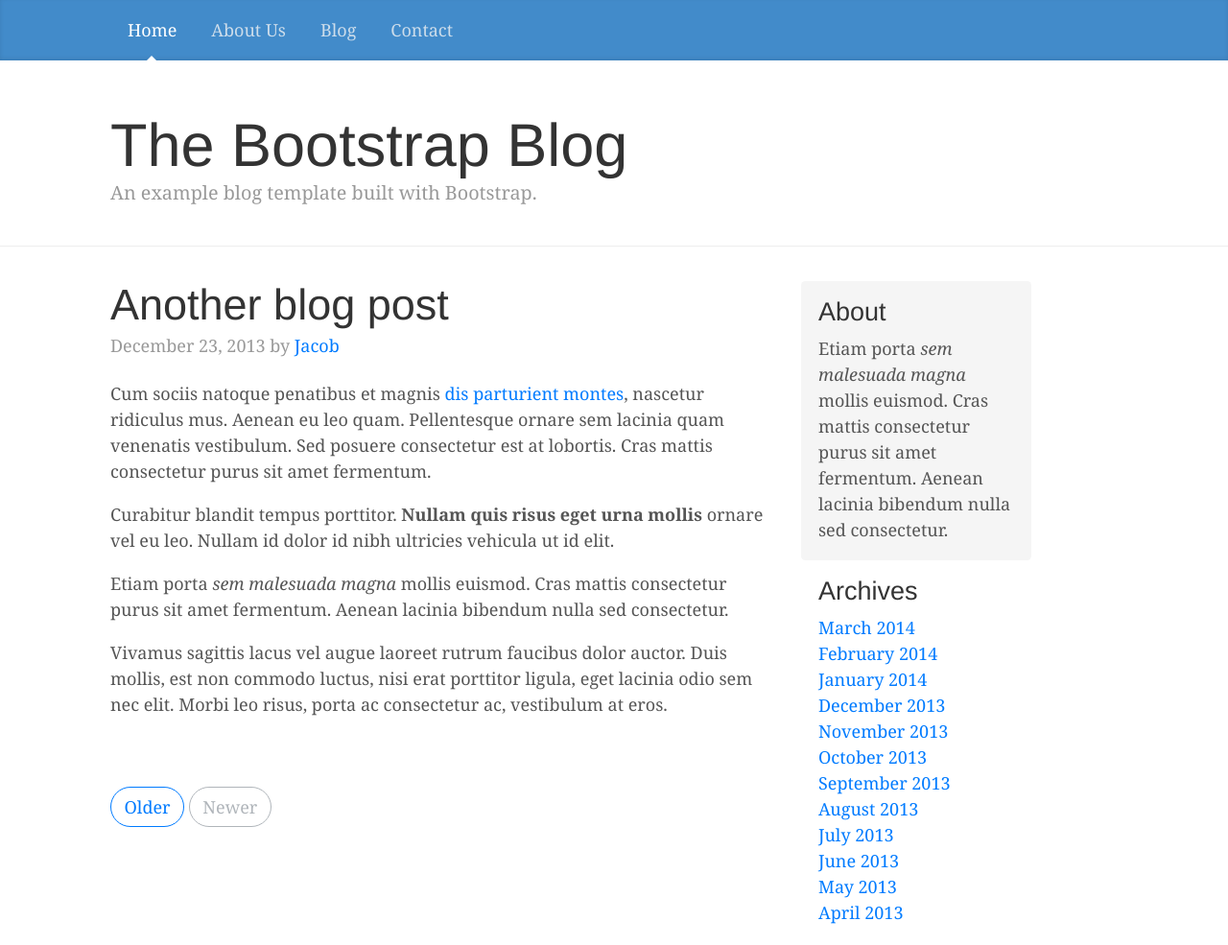
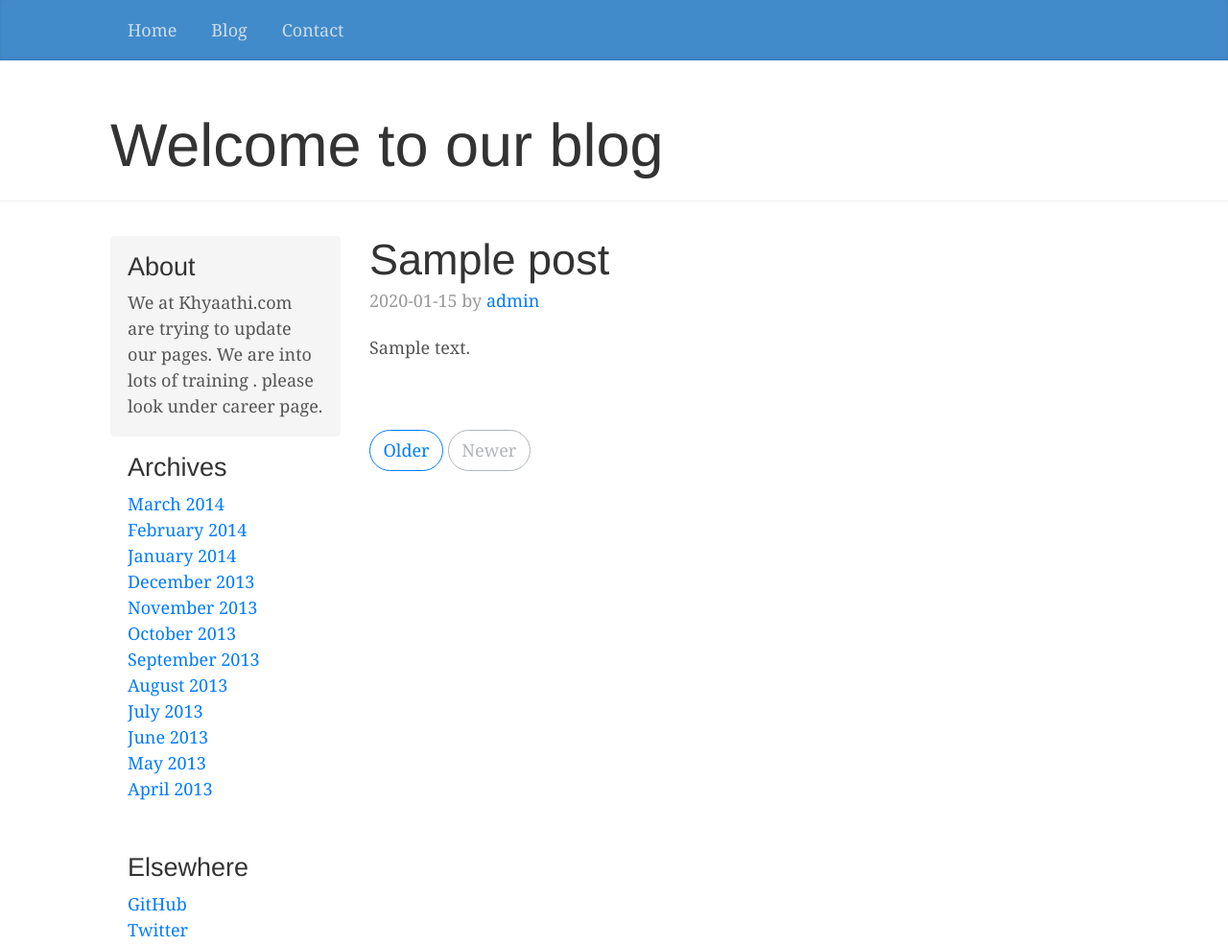
Before and after one commit to tuxfux-hlp-notes/Django-notes, a Django app: page /blog/ in a window 1280 px wide. Shown: the top 985 px of the page at 96% size. Run offline with Django 3.2, Linux system fonts and the light colour scheme; data comes from the database, SQL or seed files in the repository; tables that the repository leaves empty hold one stand-in row (values such as "Sample post"); some libraries are stand-ins or nearby versions.

Commit message:
Bootstrap-day2

```diff
--- a/Batch-204/src/blog/urls.py
+++ b/Batch-204/src/blog/urls.py
@@ -4,11 +4,11 @@
 
 
 urlpatterns = [
-    # url(r'^$', BlogData, name='blogdata'),
+    url(r'^blogdata', BlogData, name='blogdata'),
     url(r'^$', home, name='home'),
     # url(r'^test/', TestHello, name='Hello'),
     # url(r'^testme/', StaticHello, name='StaticHello'),
-    url(r'^contact/',contact,name='contact'),
+    url(r'^contactme/',contact,name='contact'),
     url(r'^thanks/',Thanks,name='thanks'),
     url(r'^post/',BlogInsert,name='blog')
 ]
--- a/Batch-204/src/blog/views.py
+++ b/Batch-204/src/blog/views.py
@@ -35,7 +35,7 @@
 # https://docs.djangoproject.com/en/1.11/topics/email/
 
 def home(request):
-	context = {}
+	context = {'blogdb': Post.objects.all()}
 	return render(request,'home.html',context)
 
 
@@ -88,6 +88,10 @@
 	context = {'blogdb': Post.objects.all() }    # select * from post;
 	return render(request,'blog/blog_data.html',context)
 
+# # Thank you
+# def Thanks(request):
+# 	return HttpResponse("Thank you and Have a great day!!!")
+
 # Thank you
 def Thanks(request):
-	return HttpResponse("Thank you and Have a great day!!!")
+	return render(request,'blog/thankyou.html',context={})
--- a/Batch-204/src/mysite/settings.py
+++ b/Batch-204/src/mysite/settings.py
@@ -38,8 +38,11 @@
     'django.contrib.sessions',
     'django.contrib.messages',
     'django.contrib.staticfiles',
+    # custome apps
     'check_app',
     'blog',
+    # third party apps
+    'crispy_forms',
 
 )
 
--- a/Batch-204/src/templates/base.html
+++ b/Batch-204/src/templates/base.html
@@ -1,15 +1,18 @@
 <!DOCTYPE html>
 <html lang="en">
+
+<head>
+{% block 'title' %}  {% endblock %}
 {% include 'bootstrap/head.html' %}
+</head>
 
   <body>
 {% include 'bootstrap/navbar.html' %}
 
     <div class="blog-header">
       <div class="container">
-        <h1 class="blog-title">The Bootstrap Blog</h1>
-        <p class="lead blog-description">An example blog template built with Bootstrap.</p>
-      </div>
+        <h1 class="blog-title">{% block 'header' %}  {% endblock %}</h1>
+       </div>
     </div>
 
     <div class="container">
@@ -18,7 +21,7 @@
 
 
             {% block 'content' %}  {% endblock %}
-            {% include 'bootstrap/sidebar.html' %}
+
 
       </div><!-- /.row -->
 
--- a/Batch-204/src/templates/bootstrap/head.html
+++ b/Batch-204/src/templates/bootstrap/head.html
@@ -1,12 +1,10 @@
 {% load staticfiles %}
-  <head>
+
     <meta charset="utf-8">
     <meta name="viewport" content="width=device-width, initial-scale=1, shrink-to-fit=no">
     <meta name="description" content="">
     <meta name="author" content="">
     <link rel="icon" href="../../../../favicon.ico">
-
-    <title>Blog Template for Bootstrap</title>
 
     <!-- Bootstrap core CSS -->
 <!--     <link href="../../../../dist/css/bootstrap.min.css" rel="stylesheet"> -->
@@ -15,4 +13,3 @@
     <!-- Custom styles for this template -->
     <!-- <link href="blog.css" rel="stylesheet"> -->
     <link href={% static 'css/blog.css' %} rel="stylesheet">
-  </head>
--- a/Batch-204/src/templates/bootstrap/navbar.html
+++ b/Batch-204/src/templates/bootstrap/navbar.html
@@ -1,10 +1,9 @@
     <div class="blog-masthead">
       <div class="container">
         <nav class="nav">
-          <a class="nav-link active" href="#">Home</a>
-          <a class="nav-link" href="#">About Us</a>
-           <a class="nav-link" href="#">Blog</a>
-          <a class="nav-link" href="#">Contact</a>
+          <a class="nav-link" href="{% url 'home' %}">Home</a>
+          <a class="nav-link" href="{% url 'blog' %}">Blog</a>
+          <a class="nav-link" href="{% url 'contact' %}">Contact</a>
         </nav>
       </div>
     </div>
--- a/Batch-204/src/templates/bootstrap/sidebar.html
+++ b/Batch-204/src/templates/bootstrap/sidebar.html
@@ -1,7 +1,8 @@
         <div class="col-sm-3 offset-sm-1 blog-sidebar">
           <div class="sidebar-module sidebar-module-inset">
             <h4>About</h4>
-            <p>Etiam porta <em>sem malesuada magna</em> mollis euismod. Cras mattis consectetur purus sit amet fermentum. Aenean lacinia bibendum nulla sed consectetur.</p>
+            <p> We at Khyaathi.com are trying to update our pages. We are into lots of training . please look under
+              career page.</p>
           </div>
           <div class="sidebar-module">
             <h4>Archives</h4>
--- a/Batch-204/src/templates/home.html
+++ b/Batch-204/src/templates/home.html
@@ -1,21 +1,24 @@
 {% extends 'base.html' %}
 
+{% block 'title' %}  <title> Welcome to our Blog </title> {% endblock %}
+{% block 'header' %} Welcome to our blog {% endblock %}
+
 {% block 'content' %}
+
+{% include 'bootstrap/sidebar.html' %}
+
  <div class="col-sm-8 blog-main">
 
+{% for value in blogdb %}
           <div class="blog-post">
-            <h2 class="blog-post-title">Another blog post</h2>
-            <p class="blog-post-meta">December 23, 2013 by <a href="#">Jacob</a></p>
+            <h2 class="blog-post-title">{{ value.title }}</h2>
+            <p class="blog-post-meta">{{ value.created_date | date:"Y-m-d" }} by <a href="#">{{ value.author }}</a></p>
+            <p>
+                {{ value.text}}
+            </p>
 
-            <p>Cum sociis natoque penatibus et magnis <a href="#">dis parturient montes</a>, nascetur ridiculus mus. Aenean eu leo quam. Pellentesque ornare sem lacinia quam venenatis vestibulum. Sed posuere consectetur est at lobortis. Cras mattis consectetur purus sit amet fermentum.</p>
-            <blockquote>
-              <p>Curabitur blandit tempus porttitor. <strong>Nullam quis risus eget urna mollis</strong> ornare vel eu leo. Nullam id dolor id nibh ultricies vehicula ut id elit.</p>
-            </blockquote>
-            <p>Etiam porta <em>sem malesuada magna</em> mollis euismod. Cras mattis consectetur purus sit amet fermentum. Aenean lacinia bibendum nulla sed consectetur.</p>
-            <p>Vivamus sagittis lacus vel augue laoreet rutrum faucibus dolor auctor. Duis mollis, est non commodo luctus, nisi erat porttitor ligula, eget lacinia odio sem nec elit. Morbi leo risus, porta ac consectetur ac, vestibulum at eros.</p>
           </div><!-- /.blog-post -->
-
-
+{% endfor %}
 
           <nav class="blog-pagination">
             <a class="btn btn-outline-primary" href="#">Older</a>
@@ -23,4 +26,6 @@
           </nav>
 
         </div><!-- /.blog-main -->
+
+
 {% endblock %}
```
Also changed, not shown: Batch-204/notes/Django_batch204_day12.txt (added, +33 -0 lines), Batch-204/src/blog/templates/blog/blog_form.html (+9 -8 lines), Batch-204/src/blog/templates/blog/contact_form.html (+8 -8 lines), Batch-204/src/blog/templates/blog/thankyou.html (added, +7 -0 lines).
